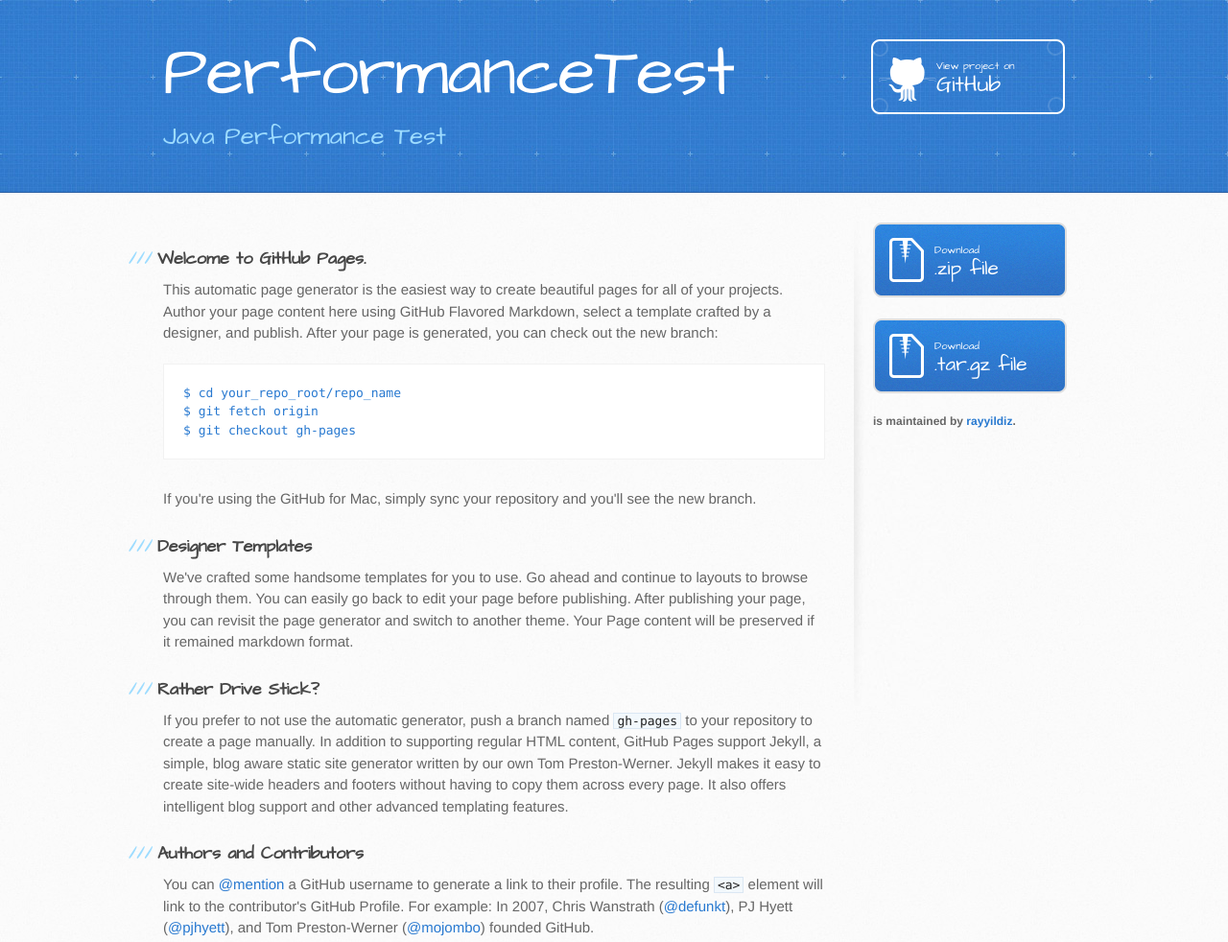
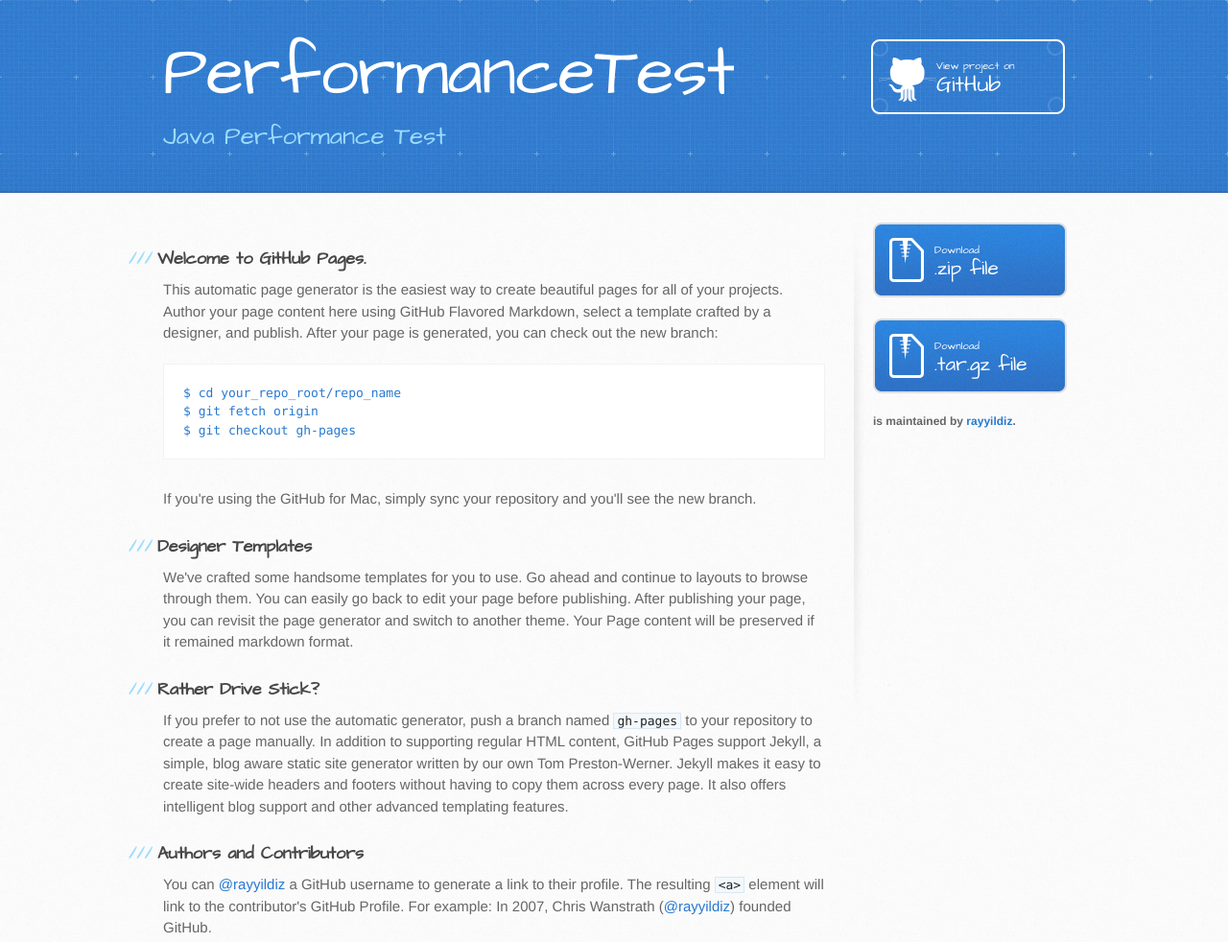
Before and after one commit to rayyildiz/PerformanceTest, a plain HTML site: page index.html in a window 1280 px wide. Shown: the top 982 px of the page at 96% size. Drawn offline with Linux system fonts and the light colour scheme.

Commit message:
Update gh-pages

```diff
--- a/index.html
+++ b/index.html
@@ -49,7 +49,7 @@ $ git checkout gh-pages
 
 <h3>Authors and Contributors</h3>
 
-<p>You can <a href="https://github.com/blog/821" class="user-mention">@mention</a> a GitHub username to generate a link to their profile. The resulting <code>&lt;a&gt;</code> element will link to the contributor's GitHub Profile. For example: In 2007, Chris Wanstrath (<a href="https://github.com/defunkt" class="user-mention">@defunkt</a>), PJ Hyett (<a href="https://github.com/pjhyett" class="user-mention">@pjhyett</a>), and Tom Preston-Werner (<a href="https://github.com/mojombo" class="user-mention">@mojombo</a>) founded GitHub.</p>
+<p>You can <a href="https://github.com/blog/821" class="user-mention">@rayyildiz</a> a GitHub username to generate a link to their profile. The resulting <code>&lt;a&gt;</code> element will link to the contributor's GitHub Profile. For example: In 2007, Chris Wanstrath (<a href="https://github.com/rayyildiz" class="user-mention">@rayyildiz</a>) founded GitHub.</p>
 
 <h3>Support or Contact</h3>
 
```
